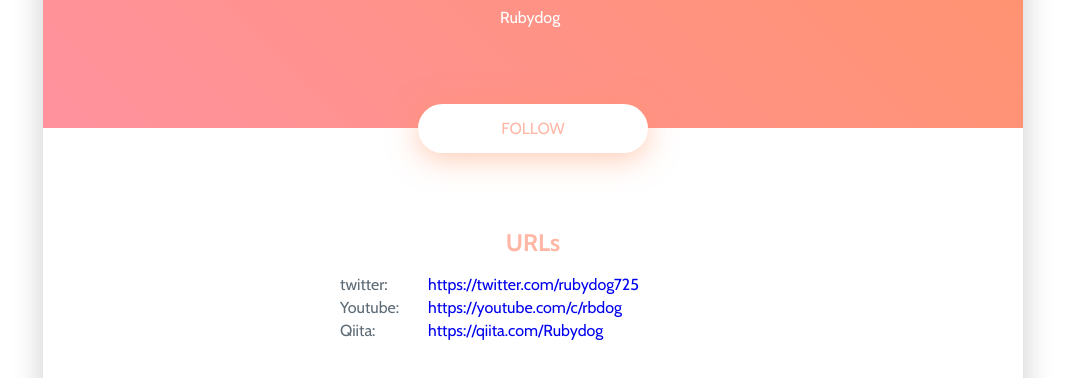
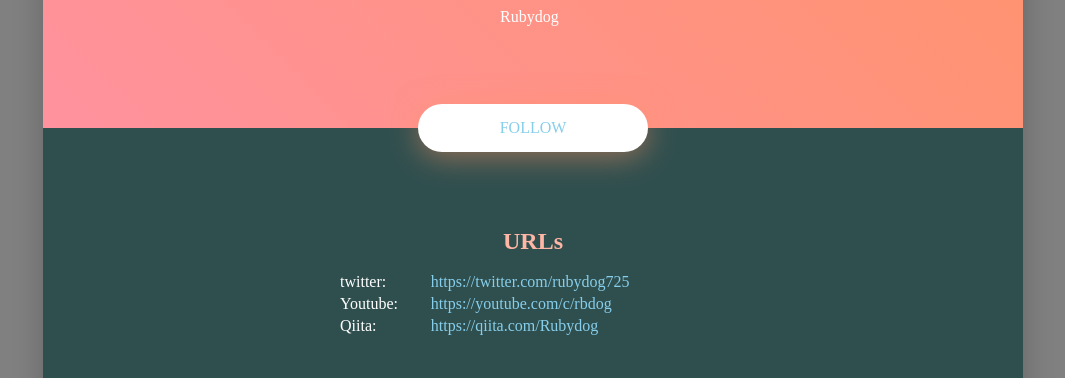
Before and after one commit to rbdog/rbdog.github.io, a plain HTML site: page index.html in a window 1280 px wide. Shown: the part 422-800 px from the top of the page, without its empty margins (107-1172 px from the left). Drawn offline with nearby package versions, Linux system fonts and the light colour scheme.

Commit message:
add icon image, color

```diff
--- a/index.html
+++ b/index.html
@@ -4,7 +4,7 @@
 <head>
   <meta charset="UTF-8">
   <title>ルビーDogのプロフィール</title>
-  <link href="https://fonts.googleapis.com/css2?family=Alex+Brush&family=Cabin:wght@400;500;700&display=swap"
+  <link href="./img/rubydog-icon.png"
     rel="stylesheet">
 
   <style>
@@ -23,6 +23,7 @@
     a {
       text-decoration: none;
       display: block;
+      color: skyblue;
     }
 
     .page_title {
@@ -53,8 +54,9 @@
     }
 
     body {
-      font-family: 'Cabin', sans-serif;
-      color: #5e6c77;
+      font-family: 'Hiragino Sans';
+      color: white;
+      background-color: gray;
     }
 
     .my_name {
@@ -132,7 +134,7 @@
     .button {
       width: 200px;
       background: white;
-      color: #ffb6a5;
+      color: skyblue;
       text-align: center;
       padding: 15px;
       border-radius: 30px;
@@ -146,7 +148,7 @@
 
     .main_section {
       width: 980px;
-      background: white;
+      background: darkslategray;
       margin: 50px auto;
       box-shadow: 0 5px 30px rgba(0, 0, 0, .2);
     }
```
Also changed, not shown: img/rubydog-icon.png (added), 2 other files.
